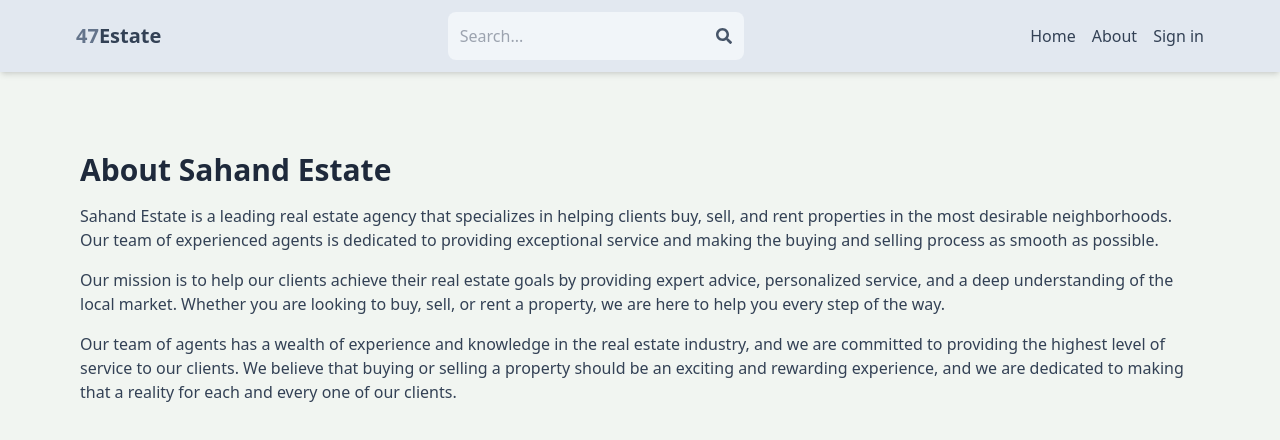
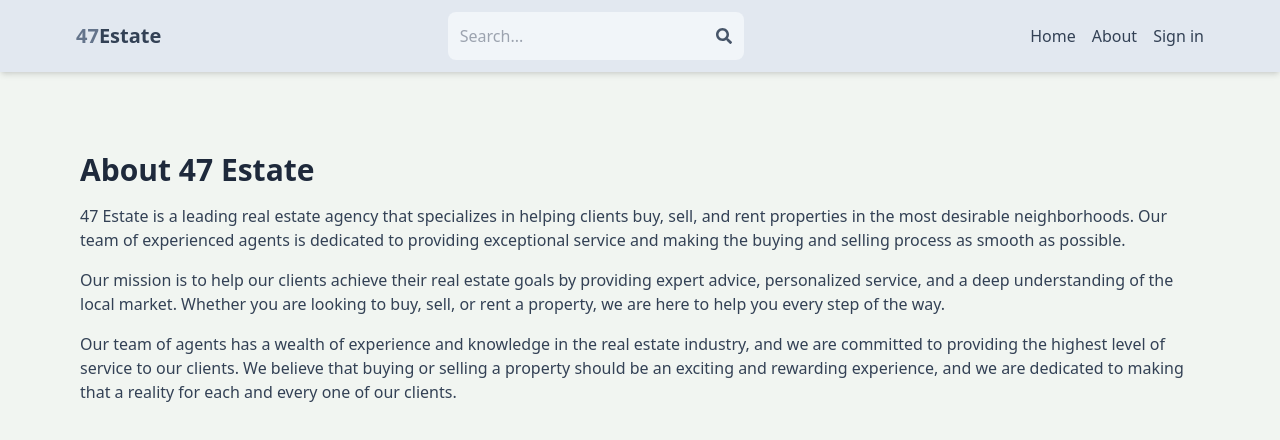
Before and after one commit to 47thommy/47-real-estate, a React (Vite) app in the folder client/: page /about in a window 1280 px wide. Shown: the top 440 px of the page. Built offline with nearby package versions, Linux system fonts and the light colour scheme; no server answers.

Commit message:
deployment

```diff
--- a/client/src/pages/About.jsx
+++ b/client/src/pages/About.jsx
@@ -1,14 +1,31 @@
-import React from 'react'
+import React from "react";
 
 export default function About() {
   return (
-    <div className='py-20 px-4 max-w-6xl mx-auto'>
-      <h1 className='text-3xl font-bold mb-4 text-slate-800'>About Sahand Estate</h1>
-      <p className='mb-4 text-slate-700'>Sahand Estate is a leading real estate agency that specializes in helping clients buy, sell, and rent properties in the most desirable neighborhoods. Our team of experienced agents is dedicated to providing exceptional service and making the buying and selling process as smooth as possible.</p>
-      <p className='mb-4 text-slate-700'>
-      Our mission is to help our clients achieve their real estate goals by providing expert advice, personalized service, and a deep understanding of the local market. Whether you are looking to buy, sell, or rent a property, we are here to help you every step of the way.
+    <div className="py-20 px-4 max-w-6xl mx-auto">
+      <h1 className="text-3xl font-bold mb-4 text-slate-800">
+        About 47 Estate
+      </h1>
+      <p className="mb-4 text-slate-700">
+        47 Estate is a leading real estate agency that specializes in helping
+        clients buy, sell, and rent properties in the most desirable
+        neighborhoods. Our team of experienced agents is dedicated to providing
+        exceptional service and making the buying and selling process as smooth
+        as possible.
       </p>
-      <p className='mb-4 text-slate-700'>Our team of agents has a wealth of experience and knowledge in the real estate industry, and we are committed to providing the highest level of service to our clients. We believe that buying or selling a property should be an exciting and rewarding experience, and we are dedicated to making that a reality for each and every one of our clients.</p>
+      <p className="mb-4 text-slate-700">
+        Our mission is to help our clients achieve their real estate goals by
+        providing expert advice, personalized service, and a deep understanding
+        of the local market. Whether you are looking to buy, sell, or rent a
+        property, we are here to help you every step of the way.
+      </p>
+      <p className="mb-4 text-slate-700">
+        Our team of agents has a wealth of experience and knowledge in the real
+        estate industry, and we are committed to providing the highest level of
+        service to our clients. We believe that buying or selling a property
+        should be an exciting and rewarding experience, and we are dedicated to
+        making that a reality for each and every one of our clients.
+      </p>
     </div>
-  )
+  );
 }
--- a/client/src/pages/Home.jsx
+++ b/client/src/pages/Home.jsx
@@ -55,8 +55,7 @@
           place with ease
         </h1>
         <div className="text-gray-400 text-xs sm:text-sm">
-          Sahand Estate is the best place to find your next perfect place to
-          live.
+          47 Estate is the best place to find your next perfect place to live.
           <br />
           We have a wide range of properties for you to choose from.
         </div>
```
